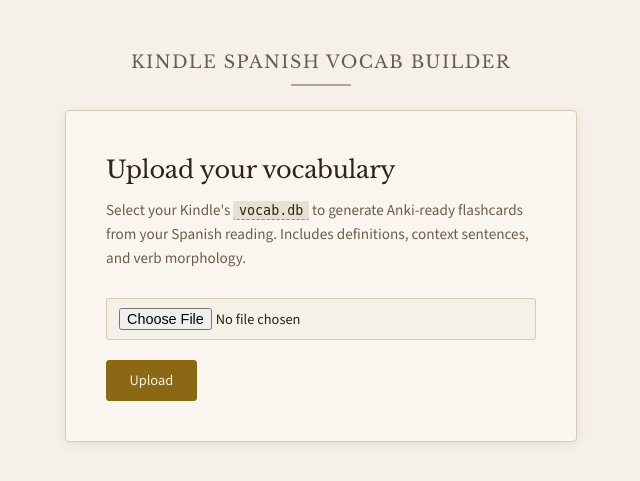
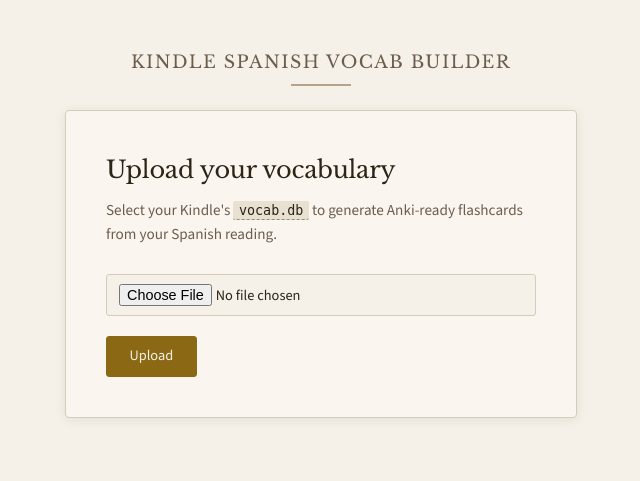
Before and after one commit to justindeffendall/KindleVocabV2, a Flask app: page / in a window 1280 px wide. Shown: the top 481 px of the page, without its empty margins (319-959 px from the left). Run offline with Flask 3, Linux system fonts and the light colour scheme.

Commit message:
Verbiage

```diff
--- a/kindle_vocab/templates/index.html
+++ b/kindle_vocab/templates/index.html
@@ -10,7 +10,7 @@
   <div class="card">
     <h1 class="page-title">Upload your vocabulary</h1>
     <p class="page-subtitle">
-Select your Kindle's <a href="/help" style="background:var(--paper-dark);padding:0.1rem 0.35rem;border-radius:2px;font-size:0.88em;font-family:monospace;color:var(--ink);text-decoration:none;border-bottom:1px dashed var(--ink-faint);">vocab.db</a> to generate Anki-ready flashcards from your Spanish reading. Includes definitions, context sentences, and verb morphology.</p>
+Select your Kindle's <a href="/help" style="background:var(--paper-dark);padding:0.1rem 0.35rem;border-radius:2px;font-size:0.88em;font-family:monospace;color:var(--ink);text-decoration:none;border-bottom:1px dashed var(--ink-faint);">vocab.db</a> to generate Anki-ready flashcards from your Spanish reading.</p>
     {{ flashes() }}
     <form method="post" action="/upload" enctype="multipart/form-data">
       <input type="file" name="vocabdb" class="file-input" accept=".db,.sqlite,.sqlite3">
```
